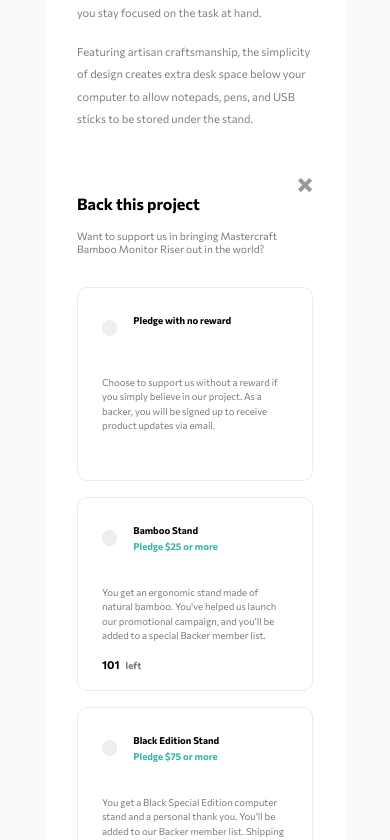
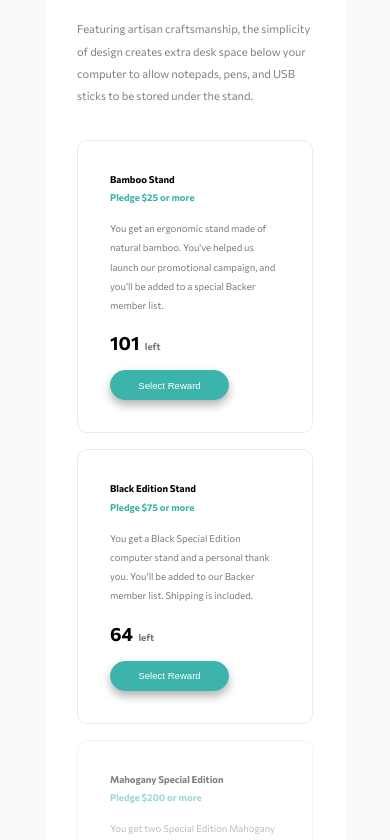
Before and after one commit to bmhuyquoc104/react-crowd-funding-website, a React (Create React App) app: page / in a window 390 px wide. Shown: the part 1160-2000 px from the top of the page. Built offline with nearby package versions, Linux system fonts and the light colour scheme.

Commit message:
16. Finish render and animation for default card for desktop and mobile version

```diff
--- a/src/App.js
+++ b/src/App.js
@@ -2,9 +2,7 @@ import Header from './components/Header/Header'
 import {StyledGlobal} from './Global.styled'
 import Bookmark from './components/Bookmark/Bookmark'
 import {FlexContainer} from'./components/Flex/Flex'
-import Modal from './components/Modal/Modal'
 import AboutUsSection from './components/AboutUsSection/AboutUsSection'
-import ModalSubmission from './components/Modal/ModalSubmission/ModalSubmission'
 import PledgeProgressBar from './components/PledgeProgressBar/PledgeProgressBar'
 
 function App() {
--- a/src/components/AboutUsSection/AboutUs.styled.js
+++ b/src/components/AboutUsSection/AboutUs.styled.js
@@ -16,6 +16,8 @@ export const StyledAboutSection = styled(motion.section)`
 
   &>:nth-child(4){
     padding:0;
+    margin-top:0;
+    width: 100%;
   }
   .project-title {
     color: var(--clr_sb);
--- a/src/components/AboutUsSection/AboutUsSection.jsx
+++ b/src/components/AboutUsSection/AboutUsSection.jsx
@@ -1,6 +1,6 @@
 import React from "react";
 import {StyledAboutSection} from "./AboutUs.styled";
-import Modal from '../Modal/Modal'
+import {CardDefault} from '../Modal/Modal'
 const AboutUsSection = () => {
   return (
     <StyledAboutSection>
@@ -17,7 +17,7 @@ const AboutUsSection = () => {
         desk space below your computer to allow notepads, pens, and USB sticks
         to be stored under the stand.
       </p>
-      <Modal/>
+      <CardDefault/>
     </StyledAboutSection>
   );
 };
--- a/src/components/Bookmark/Bookmark.styled.js
+++ b/src/components/Bookmark/Bookmark.styled.js
@@ -95,7 +95,7 @@ export const StyledBookmark = styled(motion.section)`
     }
 
     .card-info p{
-        font-size: clamp(1rem, 1vw, 1.2rem);
+        font-size: clamp(0.8rem, 2vw, 1.4rem);
         width: max(80%);
     }
 
@@ -113,7 +113,7 @@ export const StyledBookmark = styled(motion.section)`
     .bookmark-container .back {
       width: 75%;
       padding:  0.75em;
-      font-size: clamp(1.2rem, 1vw, 1.4rem);
+      font-size: clamp(0.8rem, 2vw, 1.4rem);
 
     }
 
--- a/src/components/Modal/Modal.jsx
+++ b/src/components/Modal/Modal.jsx
@@ -1,9 +1,9 @@
 import React from "react";
 import { StyledModal } from "./Modal.styled";
 import imagesResource from "../../assets/images";
-import { ModalCard } from "./ModalCard/ModalCard";
+import { ModalCard, DefaultCard } from "./ModalCard/ModalCard";
 import { motion } from "framer-motion";
-const Modal = () => {
+
 const cardContainerVariant = {
   hidden: {
     opacity: 0,
@@ -18,7 +18,7 @@ const Modal = () => {
       damp: 10,
       duration: 10,
       when: "beforeChildren",
-        staggerChildren: 0.5
+      staggerChildren: 0.5,
     },
   },
 };
@@ -47,7 +47,7 @@ const Modal = () => {
     description:
       "You get an ergonomic stand made of natural bamboo. You've helped us launch our promotional campaign, and you’ll be added to a special Backer member list.",
     limit: "Pledge $25 or more",
-      quantities: "101",
+    quantities: 101,
   },
   {
     id: 3,
@@ -55,7 +55,7 @@ const Modal = () => {
     description:
       "You get a Black Special Edition computer stand and a personal thank you. You’ll be added to our Backer member list. Shipping is included.",
     limit: "Pledge $75 or more",
-      quantities: "64",
+    quantities: 64,
   },
   {
     id: 4,
@@ -63,9 +63,55 @@ const Modal = () => {
     description:
       "You get two Special Edition Mahogany stands, a Backer T-Shirt, and a personal thank you. You’ll be added to our Backer member list. Shipping is included.",
     limit: "Pledge $200 or more",
-      quantities: "0",
+    quantities: 0,
   },
 ];
+
+export const CardDefault = () => (
+  <StyledModal>
+    <motion.div
+      whileInView="visible"
+      variants={cardContainerVariant}
+      animate="visible"
+      initial="hidden"
+      className="card-list"
+    >
+      {cardContent.map((card) => (
+        card.quantities !== 0 ? (
+        <motion.div key={card.id} variants={cardItemVariant}>
+          <DefaultCard
+            as={motion.div}
+            variants={cardItemVariant}
+            title={card.title}
+            description={card.description}
+            limit={card.limit}
+            quantities={card.quantities}
+            buttonText = "Select Reward"
+            bg= "hsl(176, 50%, 47%)"
+
+          ></DefaultCard>
+        </motion.div>
+        ) : (
+          <motion.div key={card.id} variants={cardItemVariant}>
+          <DefaultCard
+            as={motion.div}
+            variants={cardItemVariant}
+            title={card.title}
+            description={card.description}
+            limit={card.limit}
+            quantities={card.quantities}
+            buttonText = "Out of stock"
+            bg = "grey"
+            opacity = "0.5"
+          ></DefaultCard>
+        </motion.div>
+        )
+      ))}
+    </motion.div>
+  </StyledModal>
+);
+
+const Modal = () => {
   return (
     <StyledModal>
       <div className="modal-header">
@@ -86,20 +132,15 @@ const Modal = () => {
         className="card-list"
       >
         {cardContent.map((card) => (
-
-            <motion.div variants = {cardItemVariant}>
+          <div variants={cardItemVariant} key={card.id}>
             <ModalCard
-                as={motion.div}
-                variants={cardItemVariant}
-                key={card.id}
               title={card.title}
               description={card.description}
               limit={card.limit}
               quantities={card.quantities}
             ></ModalCard>
-            </motion.div>
-          )
-        )}
+          </div>
+        ))}
       </motion.div>
     </StyledModal>
   );
--- a/src/components/Modal/ModalCard/ModalCard.jsx
+++ b/src/components/Modal/ModalCard/ModalCard.jsx
@@ -1,14 +1,57 @@
 import React, { useState, useRef } from "react";
-import { StyledModalCard, StyledPledge } from "./ModalCard.styled";
+import {
+  StyledModalCard,
+  StyledPledge,
+  StyledDefaultCard,
+} from "./ModalCard.styled";
 import { FlexContainer } from "../../Flex/Flex";
 import { motion } from "framer-motion";
+
+export const DefaultCard = ({ title, description, quantities, limit,opacity,buttonText,bg }) => {
+  console.log(title);
+  console.log(opacity);
+  console.log(bg);
+  return (
+    <>
+      {title !== "Pledge with no reward" ? (
+        <StyledDefaultCard opacity = {opacity}>
+          <div className="title-container">
+            <motion.h2 className="card-title">{title}</motion.h2>
+            <div className="limit">{limit !== "" && <h2> {limit}</h2>}</div>
+          </div>
+          <div className="card-description">{description}</div>
+          <div className="card-bottom">
+            <div className="quantities">
+              {quantities !== "" && (
+                <h3>
+                  {" "}
+                  {quantities} <span>left</span>
+                </h3>
+              )}
+            </div>
+            <motion.button
+              whileHover={{
+                backgroundColor: "hsl(176, 72%, 28%)",
+                cursor: "pointer",
+              }}
+              className="select"
+              style = {{backgroundColor: `${bg}`,border: `1px solid ${bg}`}}
+            >
+              {buttonText}
+            </motion.button>
+          </div>
+        </StyledDefaultCard>
+      ):(
+        <StyledDefaultCard style = {{display:"none"}}/>
+      )}
+    </>
+  );
+};
+
 export const ModalCard = ({ title, description, quantities, limit }) => {
   let [isToggle, setToggle] = useState(false);
   let buttonRef = useRef(null);
   console.log(title);
-
-
-
   return (
     <>
       {isToggle && title !== "Pledge with no reward" ? (
@@ -76,11 +119,10 @@ export const ModalCard = ({ title, description, quantities, limit }) => {
           <div className="card-content">
             <div className="title-container">
               <motion.h2
-                whileHover={{ color: "hsl(176, 50%, 47%)" }}
+                whileHover={{ color: "hsl(176, 50%, 47%)", cursor: "pointer" }}
                 className="card-title"
                 onMouseOver={() => buttonRef.current.classList.add("hover")}
                 onMouseLeave={() => buttonRef.current.classList.remove("hover")}
-
               >
                 {title}
               </motion.h2>
--- a/src/components/Modal/ModalCard/ModalCard.styled.js
+++ b/src/components/Modal/ModalCard/ModalCard.styled.js
@@ -28,9 +28,9 @@ export const StyledModalCard = styled(motion.div)`
     border: 1px solid #eaeaea;
   }
 
-  .checkbox.hover{
+  .checkbox.hover {
     border: 1px solid var(--clr_mcyan);
-    background-color:white;
+    background-color: white;
   }
 
   .title-container {
@@ -140,7 +140,7 @@ export const StyledPledge = styled(motion.section)`
   }
 
   .form-control > * {
-    padding: clamp(0.75em,1.2vw,1em);
+    padding: clamp(0.75em, 1.2vw, 1em);
     border-radius: 25px;
     width: 100%;
   }
@@ -177,7 +177,7 @@ export const StyledPledge = styled(motion.section)`
     form {
       flex-direction: column;
       align-items: center;
-      gap:1em;
+      gap: 1em;
       text-align: center;
       justify-content: center;
     }
@@ -187,9 +187,90 @@ export const StyledPledge = styled(motion.section)`
     }
 
     .form-control > * {
-    padding: 0.75em;
-    border-radius: 25px;
-    width: 100%;
-  }
+      padding: 0.75em;
+      border-radius: 25px;
+      width: 100%;
+    }
   }
 `;
+
+export const StyledDefaultCard = styled(motion.section)`
+  opacity: ${({ opacity }) => opacity || "1"};
+  display: flex;
+  flex-direction: column;
+  padding: 2em;
+  border-radius: 10px;
+  border: 1px solid ${({ clr }) => clr || "#eaeaea"};
+  gap: 1em;
+
+  .title-container {
+    display: flex;
+    justify-content: space-between;
+    font-size: clamp(1rem, 1vw, 1.2rem);
+  }
+
+  .card-bottom {
+    display: flex;
+    justify-content: space-between;
+  }
+
+  .card-description {
+    color: var(--clr_g);
+    font-size: clamp(0.6rem, 1vw, 0.8rem);
+    line-height: 2;
+  }
+
+  h2 {
+    font-size: clamp(0.6rem, 0.8vw, 0.8rem);
+  }
+
+  .title-container .limit {
+    color: var(--clr_mcyan);
+    font-size: clamp(0.6rem, 1vw, 0.8rem);
+    font-weight: var(--fw_s);
+  }
+
+  .title-container .card-title {
+    color: var(--clr_b);
+    font-size: clamp(0.6rem, 1vw, 0.8rem);
+  }
+
+  button {
+    text-align: center;
+    background-color: ${({ bg }) => bg || "hsl(176, 50%, 47%)"};
+    color: white;
+    padding: 0.9em 2em;
+    box-shadow: 0 5px 10px 0 rgba(0, 0, 0, 0.3);
+    border-radius: 25px;
+    font-size: clamp(0.6rem, 1.2vw, 0.7rem);
+    border: 1px solid ${({ bg }) => bg || "hsl(176, 50%, 47%)"};
+  }
+
+  span {
+    color: var(--clr_g);
+    margin-left: 0.2em;
+    font-size: clamp(0.6rem, 1vw, 0.8rem);
+  }
+
+  @media (max-width: 768px) {
+    .card-bottom {
+      display: flex;
+      flex-direction: column;
+      justify-content: initial;
+      gap: 1em;
+    }
+
+    button{
+      width:70%;
+    }
+
+    .title-container {
+      display: flex;
+      flex-direction: column;
+      justify-content: initial;
+      font-size: clamp(1rem, 1vw, 1.2rem);
+      gap: 0.4em;
+
+    }
+  }
+`;
```
Lines whose indentation alone changed are shown as unchanged.
